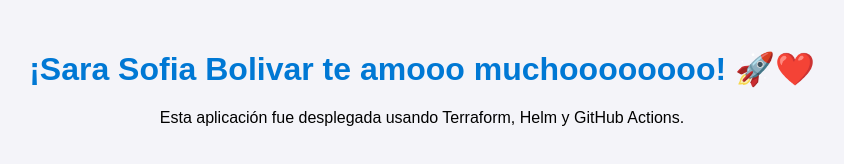
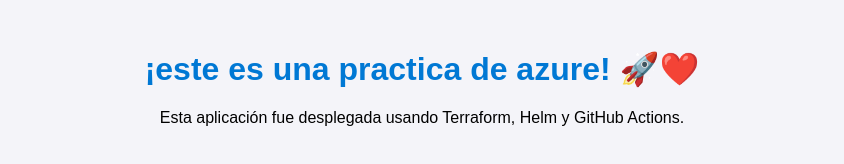
Before and after one commit to seorozco19/aks-project, a plain HTML site: page app/src/index.html in a window 1280 px wide. Shown: the whole page, without its empty margins (218-1062 px from the left). Drawn offline with Linux system fonts and the light colour scheme.

Commit message:
update app

```diff
--- a/app/src/index.html
+++ b/app/src/index.html
@@ -8,7 +8,7 @@
     </style>
 </head>
 <body>
-    <h1>¡Sara Sofia Bolivar te amooo muchoooooooo! 🚀❤️ </h1>
+    <h1>¡este es una practica de azure! 🚀❤️ </h1>
     <p>Esta aplicación fue desplegada usando Terraform, Helm y GitHub Actions.</p>
 </body>
 </html>
```
